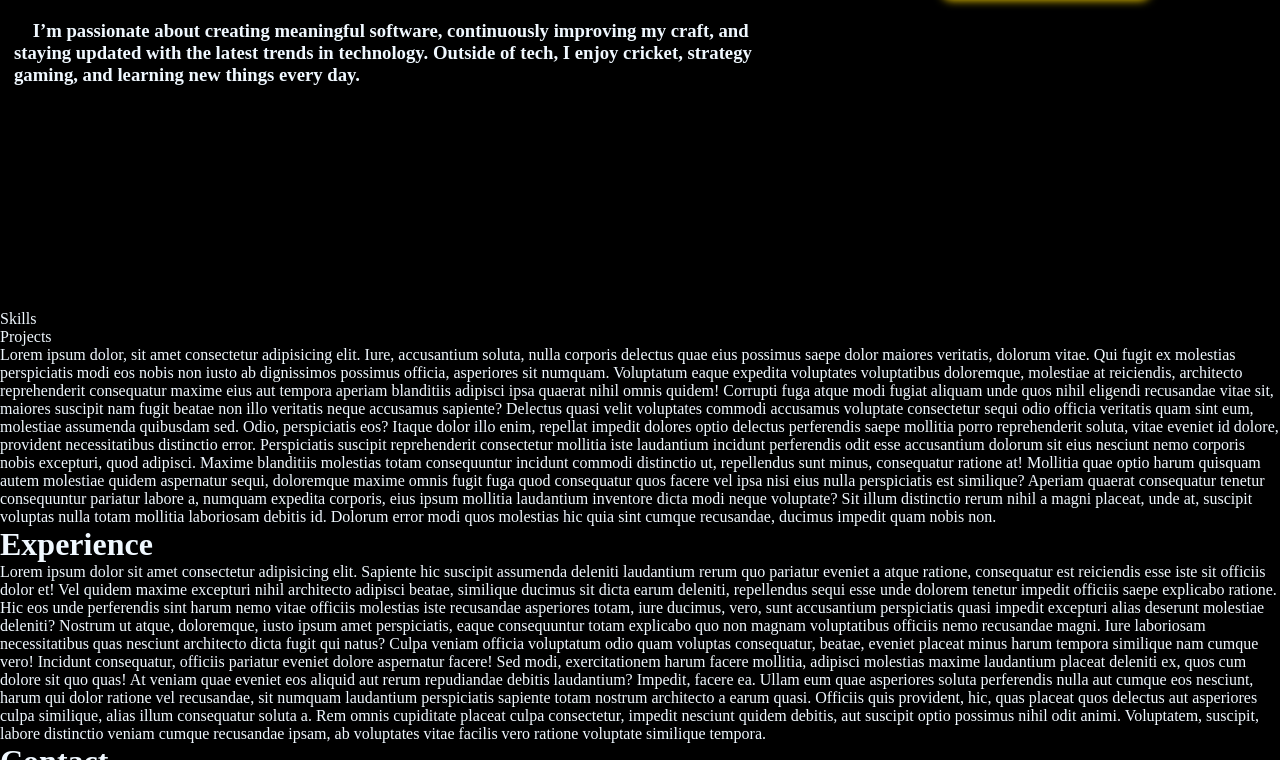
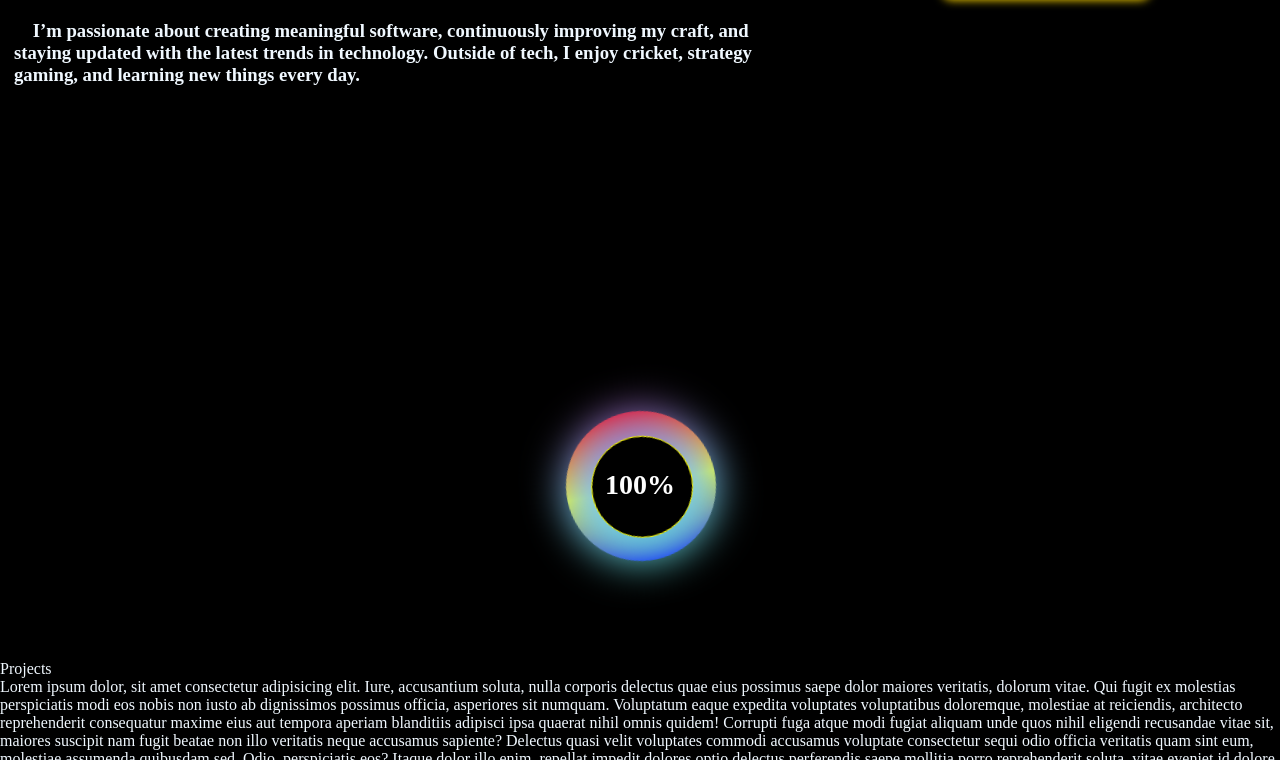
Before and after one commit to Paramesh-Kumar-2004/VP_Portfolio-2, a React (Create React App) app: page / in a window 1280 px wide. Shown: the part 1346-2106 px from the top of the page. Built offline with nearby package versions, Linux system fonts and the light colour scheme.

Commit message:
Percentage Circle Completed Props Also Added

```diff
--- a/src/Components/Skills.jsx
+++ b/src/Components/Skills.jsx
@@ -1,8 +1,11 @@
 import React from 'react'
+import Skills_Animation from './Skills/Skills_Animation'
 
 function Skills() {
   return (
-    <div>Skills</div>
+    <div>
+      <Skills_Animation Percentage={"100%"}/>
+    </div>
   )
 }
 
--- /dev/null
+++ b/src/Components/Skills/Skills_Animation.jsx
@@ -0,0 +1,16 @@
+import React from 'react'
+import "../../Styles/Skills_Animation.css"
+
+
+function Skills_Animation({ Percentage }) {
+    return (
+        <div className="Main_SkillAnimation">
+            <div className="container">
+                <span></span>
+            </div>
+            <p className="Percentage">{Percentage}</p>
+        </div>
+    )
+}
+
+export default Skills_Animation
--- a/src/Styles/Skills_Animation.css
+++ b/src/Styles/Skills_Animation.css
@@ -0,0 +1,61 @@
+.Main_SkillAnimation {
+    position: relative;
+    width: 150px;
+    height: 150px;
+    margin: 100px auto;
+}
+
+.container {
+    position: absolute;
+    top: 0;
+    left: 0;
+    border-radius: 50%;
+    height: 150px;
+    width: 150px;
+    border: 1px solid black;
+    animation: rotate_3922 1.2s linear infinite;
+    background-image: linear-gradient(red, yellow, blue);
+}
+
+.container span {
+    position: absolute;
+    border-radius: 50%;
+    height: 100%;
+    width: 100%;
+    background-image: linear-gradient(#9b59b6, #84cdfa, #5ad1cd);
+    filter: blur(20px);
+}
+
+.container::after {
+    content: "";
+    position: absolute;
+    top: 25px;
+    left: 25px;
+    width: 100px;
+    height: 100px;
+    background-color: black;
+    border: solid 1px yellow;
+    border-radius: 50%;
+}
+
+.Percentage {
+    position: absolute;
+    top: 50%;
+    left: 50%;
+    transform: translate(-50%, -50%);
+    font-size: 28px;
+    font-weight: bold;
+    color: white;
+    z-index: 10;
+    pointer-events: none;
+}
+
+@keyframes rotate_3922 {
+    from {
+        transform: rotate(0deg);
+    }
+
+    to {
+        transform: rotate(360deg);
+    }
+}
```
Also changed, not shown: src/Components/Skills/Skills.jsx (deleted, +0 -15 lines), src/Styles/Skills_Main.css (deleted, +0 -63 lines).
